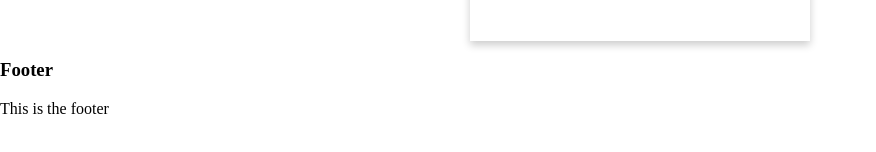
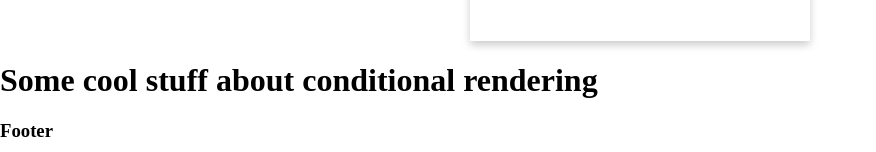
Before and after one commit to Va2/react-intro-course, a React (Create React App) app: page / in a window 1280 px wide. Shown: the part 4373-4525 px from the top of the page, without its empty margins (0-876 px from the left). Built offline with nearby package versions, Linux system fonts and the light colour scheme.

Commit message:
Conditional rendering - v1

```diff
--- a/src/App.js
+++ b/src/App.js
@@ -3,6 +3,7 @@
 import Header from './components/Header';
 import MainContent from './components/MainContent';
 import Footer from './components/Footer';
+import Conditional from './components/Conditional';
 
 class App extends Component {
     constructor() {
@@ -10,47 +11,17 @@
         this.state = {
             name: "John",
             age: 25,
-            isLoggedIn: false
+            isLoggedIn: false,
+            isLoading: true
         }
     }
 
-    // UNSAFE_componentWillMount() {
-        // => DEPRECIATED: add prefix (UNSAFE_) from v17.x.x
-    // }
-
     componentDidMount() {
-        // GET the data I need to correctly display
-    }
-
-    // UNSAFE_componentWillReceiveProps(nextProps) {
-    //     if (nextProps.whatever !== this.props.whatever) {
-    //         // do something important here
-    //     }
-    // => DEPRECIATED: add prefix (UNSAFE_) from v17.x.x
-    // }
-
-    static getDerivedStateFromProps() { // https://reactjs.org/docs/react-component.html#static-getderivedstatefromprops
-        // return the new, updated state based upon the props
-        // It is for the rare cases when your components need to takes incomming props it's receiving from it's parent and set it's own state based upon those props.
-    }
-
-    getSnapshotBeforeUpdate() {
-        // create a backup of the current way thongs are
-        // https://reactjs.org/docs/react-component.html#getsnapshotbeforeupdate
-    }
-
-    shouldComponentUpdate(nextProps, nextState) {
-        // return true if want it to update
-        // return false if not
-    }
-
-    // UNSAFE_componentWillUpdate() {
-        // => DEPRECIATED: add prefix (UNSAFE_) from v17.x.x
-    // }
-
-    componentWillUnmount() {
-        // teardown or cleanup your code before your component disappears
-        // Ex: remove event listener
+        setTimeout(() => {
+            this.setState({
+                isLoading: false
+            })
+        }, 1500);
     }
 
     render() {
@@ -66,6 +37,7 @@
                     <h4>and is currently logged {wordDisplay}.</h4>
                 </div>
 
+                <Conditional isLoading={this.state.isLoading} />
                 <Footer />
             </div>
         )
--- /dev/null
+++ b/src/components/Conditional.js
@@ -0,0 +1,15 @@
+import React from 'react';
+
+function Conditional(props) {
+    if (props.isLoading === true) {
+        return (
+            <h1>Loading...</h1>
+        )
+    } else {
+        return (
+            <h1>Some cool stuff about conditional rendering</h1>
+        )
+    }
+}
+
+export default Conditional;
--- a/src/components/MainContent.js
+++ b/src/components/MainContent.js
@@ -77,7 +77,6 @@
             {schoolProductComponents}
 
             <ImageCard />
-
             <Counter />
         </main>
     )
```
